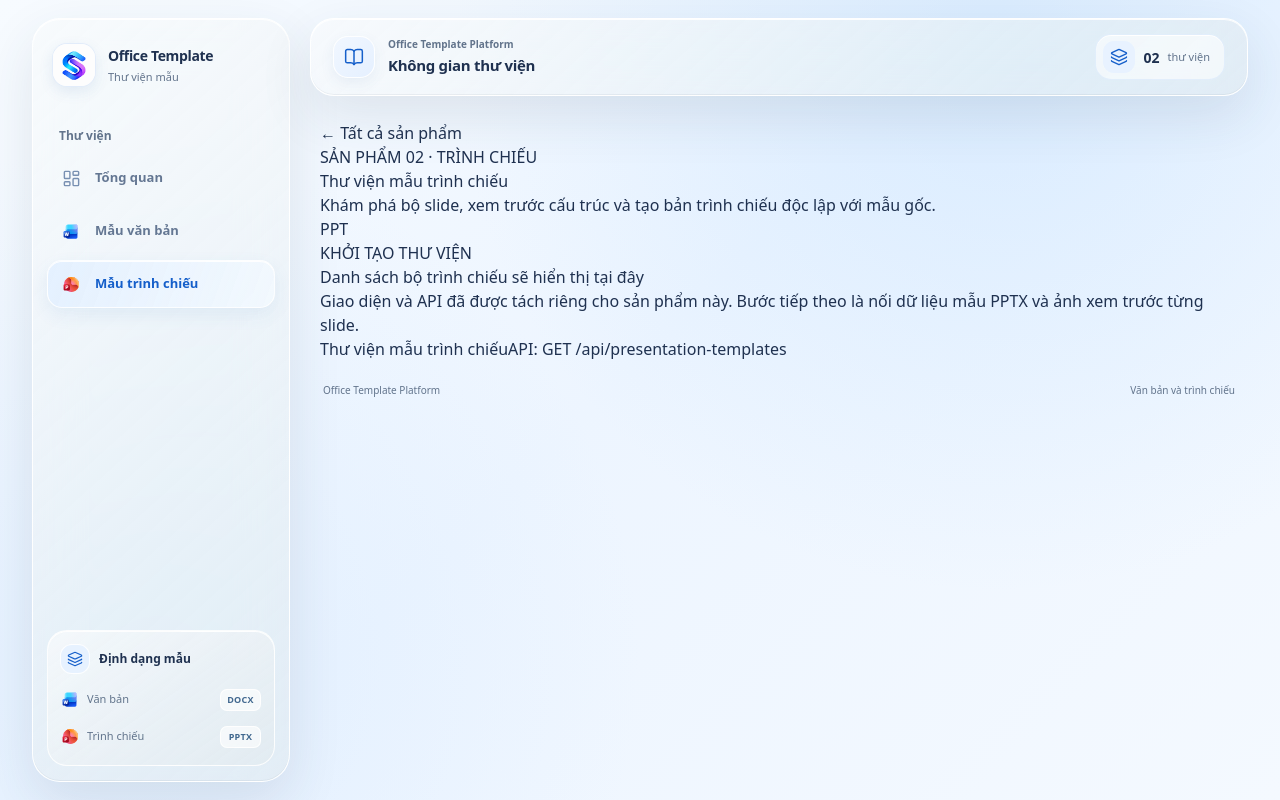
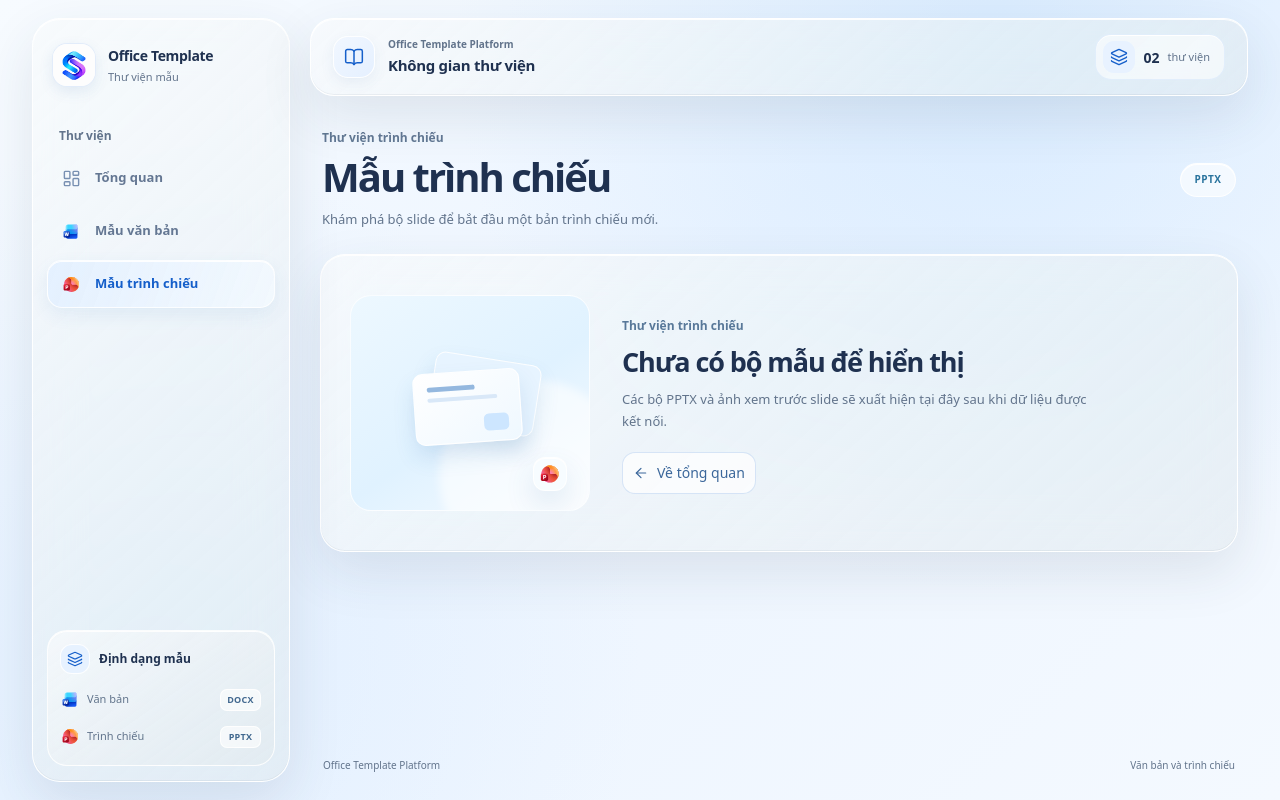
Before and after one commit to Office-Template-Platform/Frontend, a React (Vite) app: page /presentation-templates in a window 1280 px wide. Built offline with nearby package versions, Linux system fonts and the light colour scheme.

Commit message:
feat(web): add presentation template catalog page

```diff
--- /dev/null
+++ b/src/pages/presentation-template-library/catalog/components/presentation-catalog-heading.tsx
@@ -0,0 +1,15 @@
+// Tiêu đề của catalog trình chiếu; không chứa dữ liệu mẫu hoặc điều hướng.
+
+// Giới thiệu định dạng PPTX và mục đích của trang catalog.
+export function PresentationCatalogHeading() {
+    return (
+        <section className="page-heading">
+            <div className="page-heading-copy">
+                <p className="page-eyebrow">Thư viện trình chiếu</p>
+                <h1>Mẫu trình chiếu</h1>
+                <p>Khám phá bộ slide để bắt đầu một bản trình chiếu mới.</p>
+            </div>
+            <span className="format-pill format-pill-presentation">PPTX</span>
+        </section>
+    );
+}
--- /dev/null
+++ b/src/pages/presentation-template-library/catalog/components/presentation-empty-illustration.tsx
@@ -0,0 +1,29 @@
+// Minh họa trang trí cho empty state; được ẩn khỏi cây trợ năng vì không truyền tải dữ liệu.
+import powerpointIcon from '@/assets/icons/microsoft-365/powerpoint.svg';
+
+// Dựng hình slide bằng các lớp CSS hiện có để thay được bằng thumbnail khi có dữ liệu.
+export function PresentationEmptyIllustration() {
+    return (
+        <div
+            className="empty-visual presentation-empty-visual"
+            aria-hidden="true"
+        >
+            <span className="empty-visual-glow" />
+            <span className="empty-slide empty-slide-back" />
+            <span className="empty-slide empty-slide-front">
+                <span className="empty-slide-heading" />
+                <span className="empty-slide-copy" />
+                <span className="empty-slide-graphic" />
+            </span>
+            <span className="empty-slide-icon">
+                <img
+                    className="size-5.5 object-contain"
+                    src={powerpointIcon}
+                    alt=""
+                    width="22"
+                    height="22"
+                />
+            </span>
+        </div>
+    );
+}
--- /dev/null
+++ b/src/pages/presentation-template-library/catalog/components/presentation-empty-state.tsx
@@ -0,0 +1,37 @@
+// Trạng thái catalog chưa có dữ liệu; giữ nội dung hướng dẫn và đường quay lại trong một vùng.
+import { ArrowLeft } from 'lucide-react';
+import { Link } from 'react-router-dom';
+import { Button } from '@/components/ui/button';
+import { ROUTE_PATHS } from '@/shared/config/route-paths';
+import { PresentationEmptyIllustration } from '@/pages/presentation-template-library/catalog/components/presentation-empty-illustration';
+
+// Giải thích vì sao thư viện chưa có mẫu và đưa người dùng về trang tổng quan.
+export function PresentationEmptyState() {
+    return (
+        <section className="empty-panel glass-panel" aria-live="polite">
+            <PresentationEmptyIllustration />
+            <div className="empty-copy">
+                <span className="empty-status">Thư viện trình chiếu</span>
+                <h2>Chưa có bộ mẫu để hiển thị</h2>
+                <p>
+                    Các bộ PPTX và ảnh xem trước slide sẽ xuất hiện tại đây sau
+                    khi dữ liệu được kết nối.
+                </p>
+                <Button
+                    asChild
+                    variant="outline"
+                    className="empty-return-button"
+                >
+                    <Link to={ROUTE_PATHS.home}>
+                        <ArrowLeft
+                            size={16}
+                            strokeWidth={1.8}
+                            aria-hidden="true"
+                        />
+                        Về tổng quan
+                    </Link>
+                </Button>
+            </div>
+        </section>
+    );
+}
--- /dev/null
+++ b/src/pages/presentation-template-library/catalog/presentation-library-page.tsx
@@ -0,0 +1,16 @@
+// Page tổng hợp catalog PPTX; phần tiêu đề và empty state được quản lý theo component riêng.
+import { PresentationCatalogHeading } from '@/pages/presentation-template-library/catalog/components/presentation-catalog-heading';
+import { PresentationEmptyState } from '@/pages/presentation-template-library/catalog/components/presentation-empty-state';
+
+// Ghép các vùng chính của catalog để route không chứa chi tiết trình bày từng vùng.
+export function PresentationLibraryPage() {
+    return (
+        <main
+            className="catalog-page flex min-w-0 flex-1 flex-col"
+            id="main-content"
+        >
+            <PresentationCatalogHeading />
+            <PresentationEmptyState />
+        </main>
+    );
+}
--- a/src/pages/presentation-template-library/catalog/ui/presentation-library-page.tsx
+++ /dev/null
@@ -1,41 +0,0 @@
-// Trang danh mục mẫu trình chiếu; phần header và khung trang thuộc site layout.
-import { Link } from 'react-router-dom';
-import { ROUTE_PATHS } from '@/shared/config/route-paths';
-
-// Giữ nội dung trình chiếu trong page slice riêng, không ghép với nghiệp vụ văn bản.
-export function PresentationLibraryPage() {
-    return (
-        <main className="page-content" id="main-content">
-            <section className="library-heading">
-                <Link className="back-link" to={ROUTE_PATHS.home}>
-                    ← Tất cả sản phẩm
-                </Link>
-                <p className="eyebrow">SẢN PHẨM 02 · TRÌNH CHIẾU</p>
-                <h1>Thư viện mẫu trình chiếu</h1>
-                <p className="hero-copy">
-                    Khám phá bộ slide, xem trước cấu trúc và tạo bản trình chiếu
-                    độc lập với mẫu gốc.
-                </p>
-            </section>
-            <section
-                className="empty-state presentation-empty"
-                aria-live="polite"
-            >
-                <span className="empty-icon" aria-hidden="true">
-                    PPT
-                </span>
-                <p className="eyebrow">KHỞI TẠO THƯ VIỆN</p>
-                <h2>Danh sách bộ trình chiếu sẽ hiển thị tại đây</h2>
-                <p>
-                    Giao diện và API đã được tách riêng cho sản phẩm này. Bước
-                    tiếp theo là nối dữ liệu mẫu PPTX và ảnh xem trước từng
-                    slide.
-                </p>
-            </section>
-            <footer className="page-footer">
-                <span>Thư viện mẫu trình chiếu</span>
-                <span>API: GET /api/presentation-templates</span>
-            </footer>
-        </main>
-    );
-}
--- a/src/routes/modules/presentation-template-routes.tsx
+++ b/src/routes/modules/presentation-template-routes.tsx
@@ -8,7 +8,7 @@ export const presentationTemplateRoutes: RouteObject[] = [
         path: ROUTE_PATHS.presentationTemplateCatalog,
         lazy: async () => {
             const { PresentationLibraryPage } =
-                await import('@/pages/presentation-template-library/catalog/ui/presentation-library-page');
+                await import('@/pages/presentation-template-library/catalog/presentation-library-page');
 
             return { Component: PresentationLibraryPage };
         },
```
